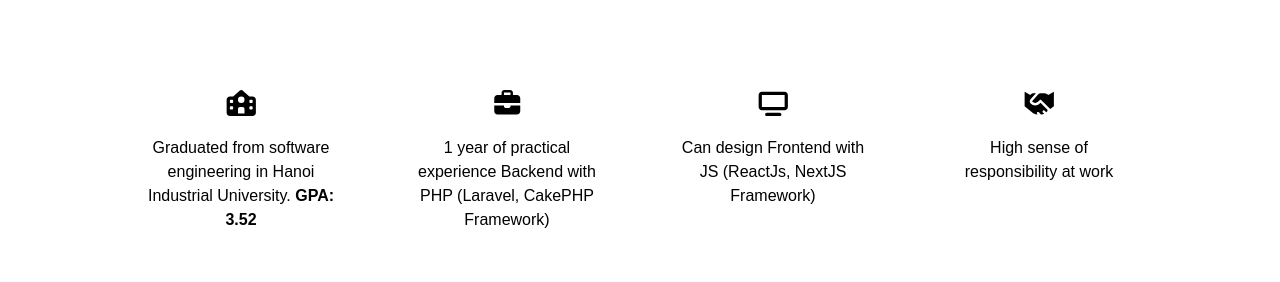
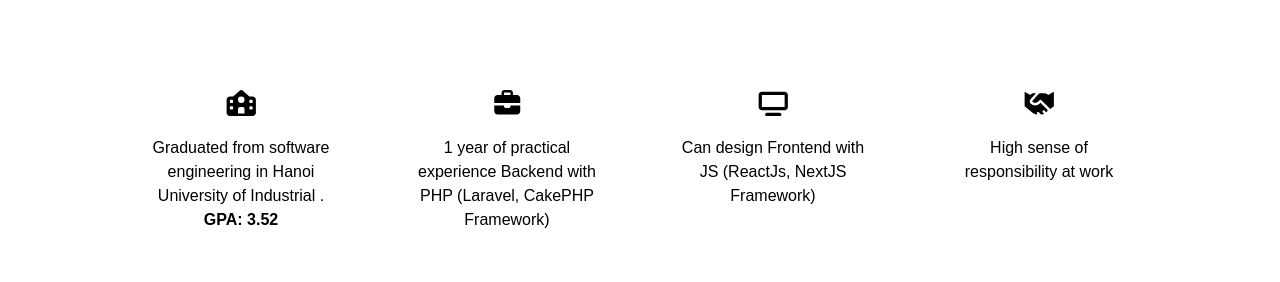
Before and after one commit to duongthang123/persional_blog, a React (Vite) app: page / in a window 1280 px wide. Shown: the part 971-1253 px from the top of the page. Built offline with nearby package versions, Linux system fonts and the light colour scheme; a web font is replaced by a local one.

Commit message:
fix text

```diff
--- a/src/components/Introduce.jsx
+++ b/src/components/Introduce.jsx
@@ -16,7 +16,7 @@ function Introduce() {
                 <div className="grid grid-cols-2 md:grid-cols-4 gap-6 text-center">
                     <div className="md:px-6">
                         <FontAwesomeIcon icon={faSchool} style={{fontSize: '26px'}}/>
-                        <p className="pt-4">Graduated from software engineering in Hanoi Industrial University. <b>GPA: 3.52</b></p>
+                        <p className="pt-4">Graduated from software engineering in Hanoi University of Industrial . <b>GPA: 3.52</b></p>
                     </div>
 
                     <div className="md:px-6">
```
